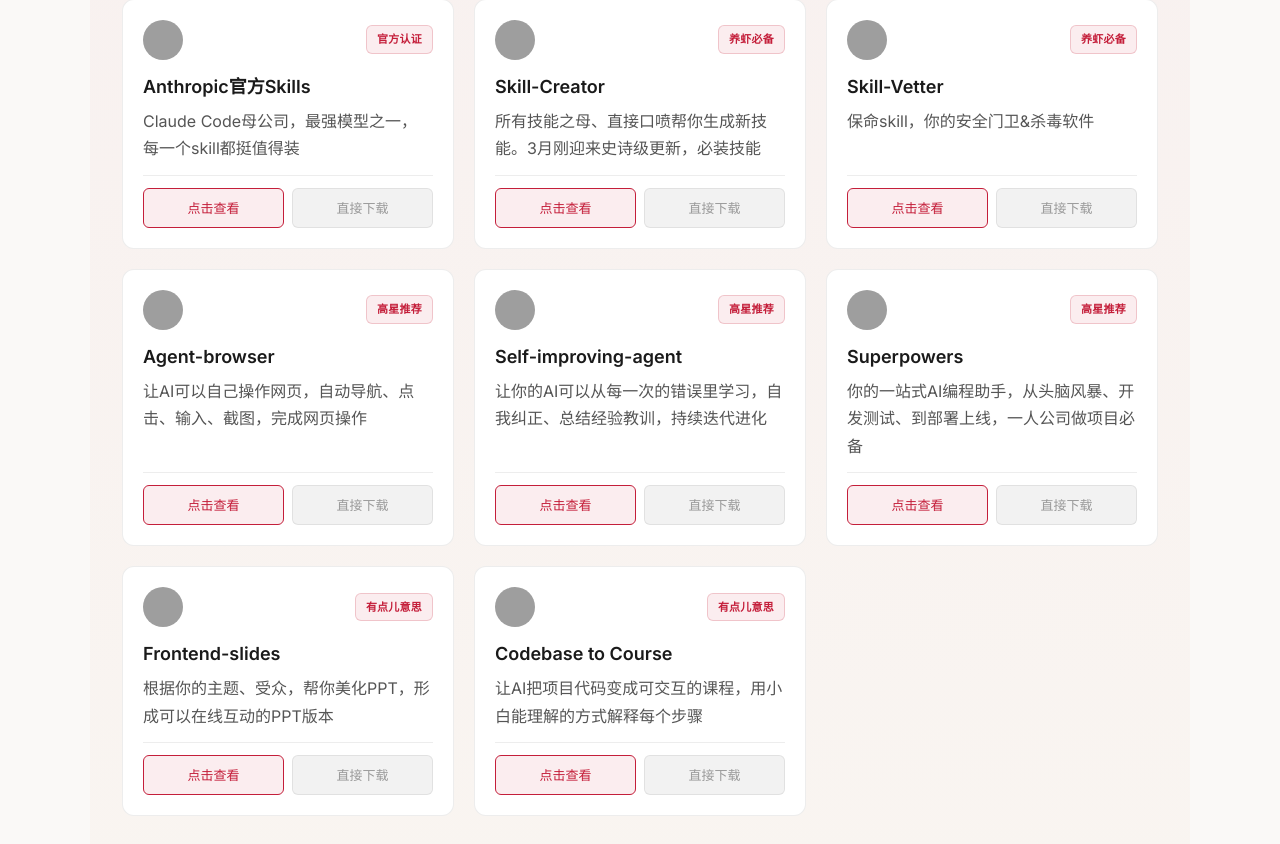
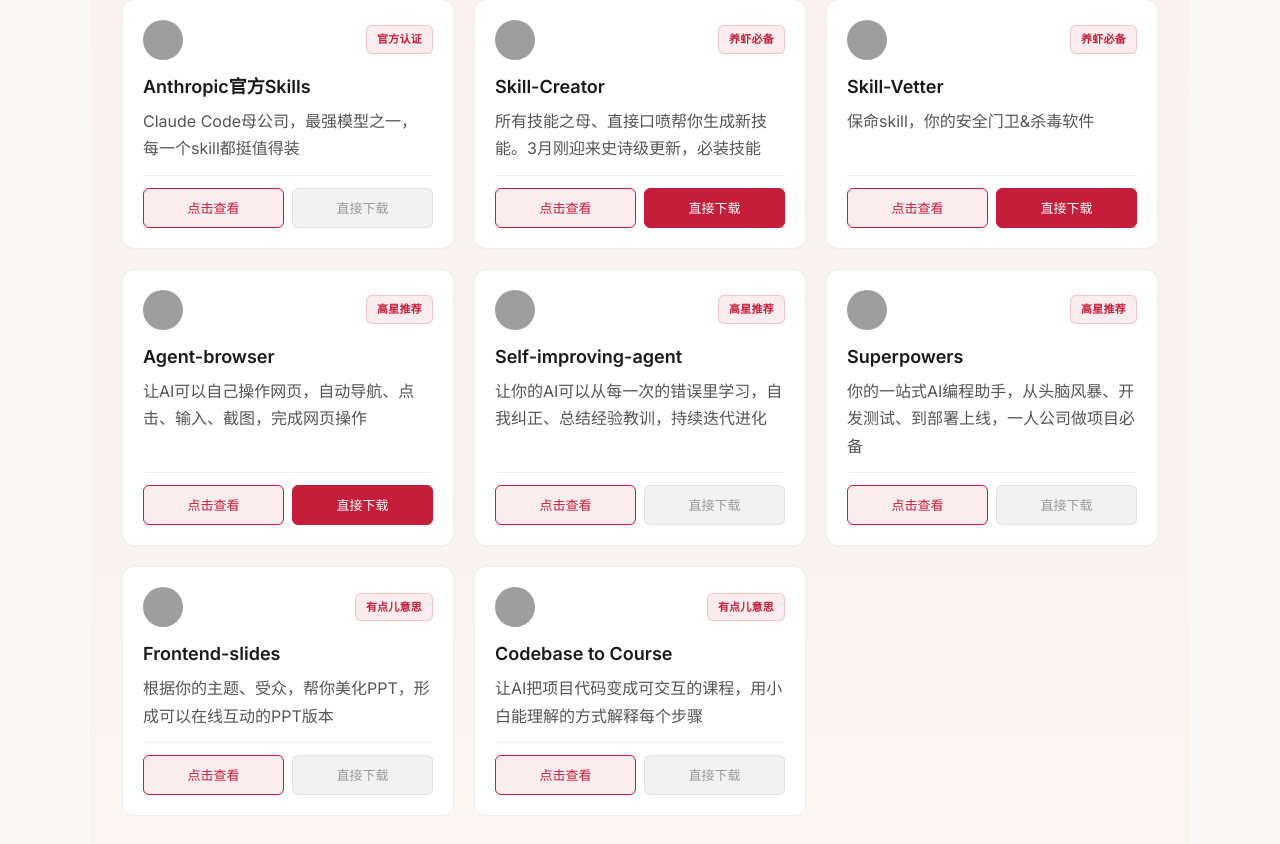
Before and after one commit to MelodyTung888/learning-library, a Next.js app: page / in a window 1280 px wide. Shown: the part 1765-2609 px from the top of the page. Built offline with nearby package versions, Linux system fonts and the light colour scheme; grey boxes are pictures that could not be loaded.

Commit message:
fix: add installPackage field to Skill interface

```diff
--- a/src/data/skills.ts
+++ b/src/data/skills.ts
@@ -5,6 +5,7 @@
   category: string;
   link: string;
   author: string;
+  installPackage?: string;
 }
 
 export const skills: Skill[] = [
@@ -22,7 +23,8 @@
     "desc": "所有技能之母、直接口喷帮你生成新技能。3月刚迎来史诗级更新，必装技能",
     "category": "养虾必备",
     "link": "https://github.com/anthropics/skills/tree/main/skills/skill-creator",
-    "author": "anthropics"
+    "author": "anthropics",
+    "installPackage": "/installs/skill-creator.zip"
   },
   {
     "rank": "03",
@@ -30,7 +32,8 @@
     "desc": "保命skill，你的安全门卫&杀毒软件",
     "category": "养虾必备",
     "link": "https://clawhub.ai/spclaudehome/skill-vetter",
-    "author": "clawhub"
+    "author": "clawhub",
+    "installPackage": "/installs/skill-vetter.zip"
   },
   {
     "rank": "04",
@@ -38,7 +41,8 @@
     "desc": "让AI可以自己操作网页，自动导航、点击、输入、截图，完成网页操作",
     "category": "高星推荐",
     "link": "https://github.com/vercel-labs/agent-browser",
-    "author": "vercel-labs"
+    "author": "vercel-labs",
+    "installPackage": "/installs/agent-browser.zip"
   },
   {
     "rank": "05",
```
